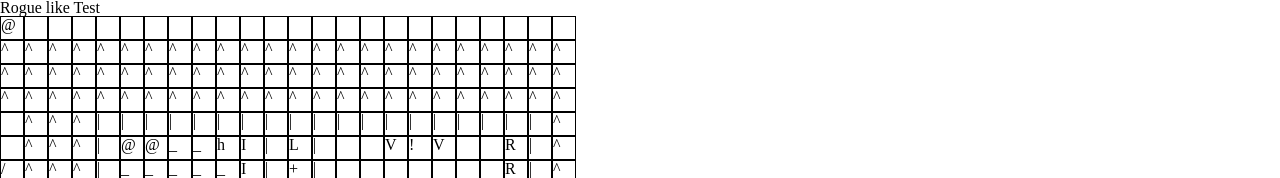
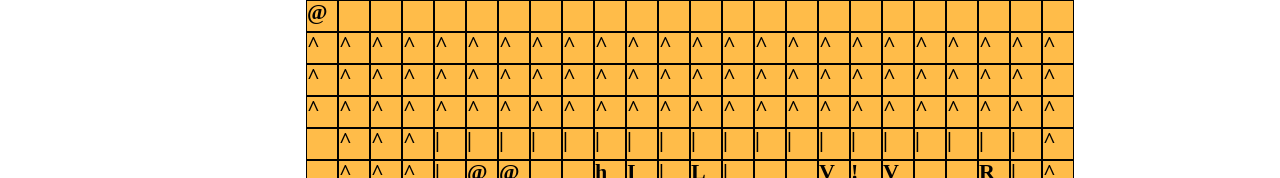
Before and after one commit to LucioFurnari/Roguelike-js, a plain HTML site: page index.html in a window 1280 px wide. Shown: the top 178 px of the page. Drawn offline with Linux system fonts and the light colour scheme.

Commit message:
Change color and display of grid container

```diff
--- a/style.css
+++ b/style.css
@@ -47,13 +47,20 @@ table {
 	border-spacing: 0;
 }
 /*/////////////////////////////////////*/
-
+body {
+	display: flex;
+	justify-content: center;
+	align-items: center;
+}
 .map-container {
     display: grid;
-    grid-template-columns: repeat(24,24px);
-    grid-template-rows: repeat(24,24px);
+    grid-template-columns: repeat(24,32px);
+    grid-template-rows: repeat(24,32px);
+	background-color: rgb(255, 188, 73);
 }
 
 .tile{
     border: 1px solid black;
+	font-weight: 700;
+	font-size: 22px;
 }
```
